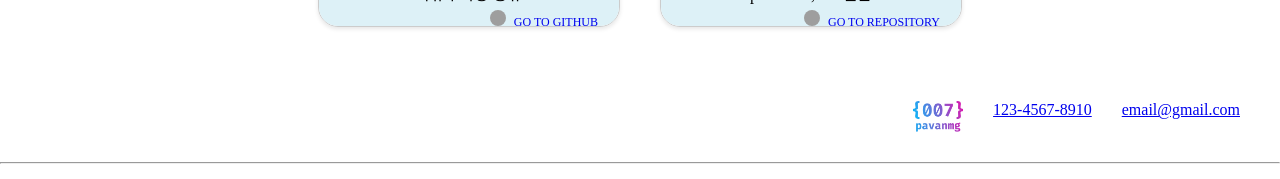
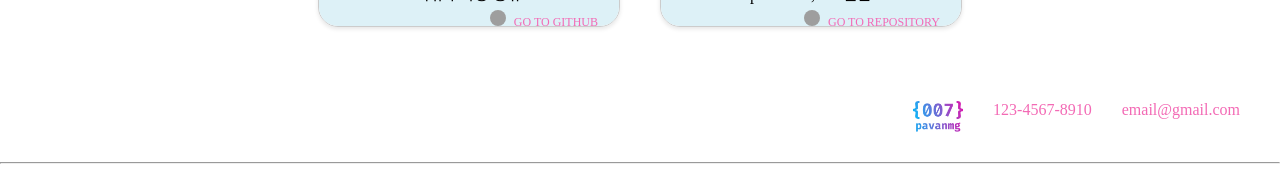
Before and after one commit to janjinn/web_advanced, a plain HTML site: page profile/self.html in a window 1280 px wide. Shown: the part 1105-1284 px from the top of the page. Drawn offline with Linux system fonts and the light colour scheme; grey boxes are pictures that could not be loaded.

Commit message:
링크 밑줄 제거 및 색상 변경

```diff
--- a/profile/selfstyle.css
+++ b/profile/selfstyle.css
@@ -67,6 +67,11 @@ nav {
 .iitem {
   margin-right: 20px;
   margin-bottom: 10px;
+}
+
+a:link {
+  color: rgb(243, 106, 181);
+  text-decoration: none;
 }
 
 .card-container {
```
